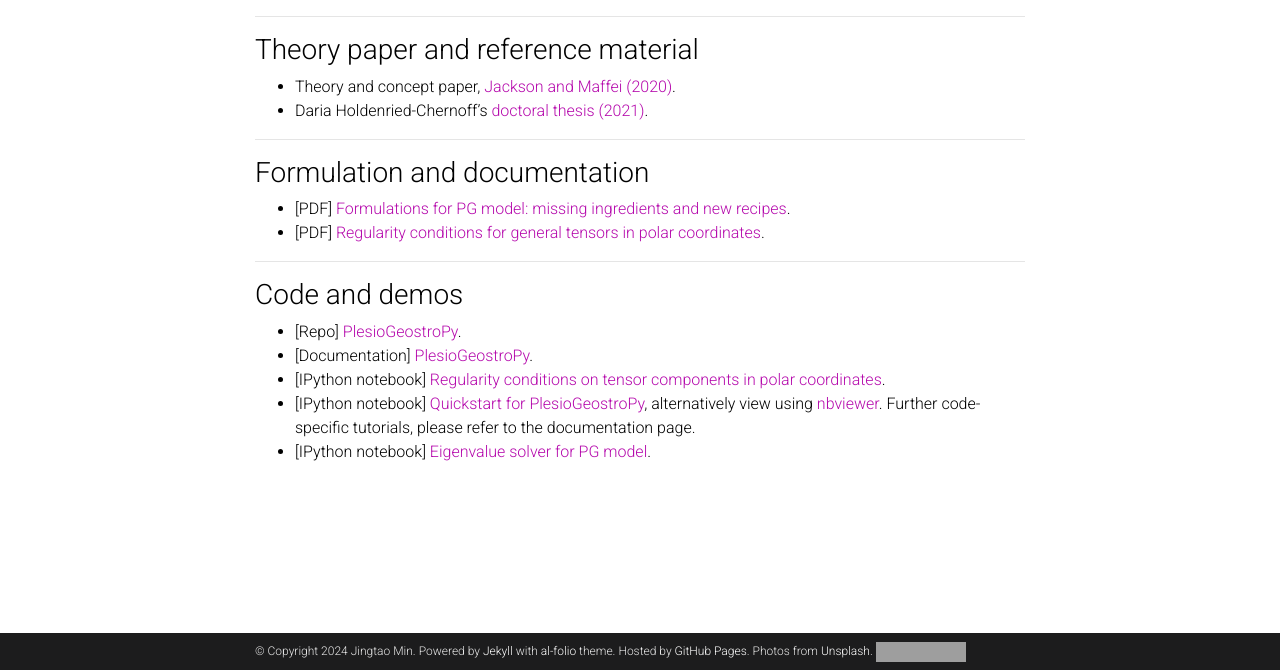
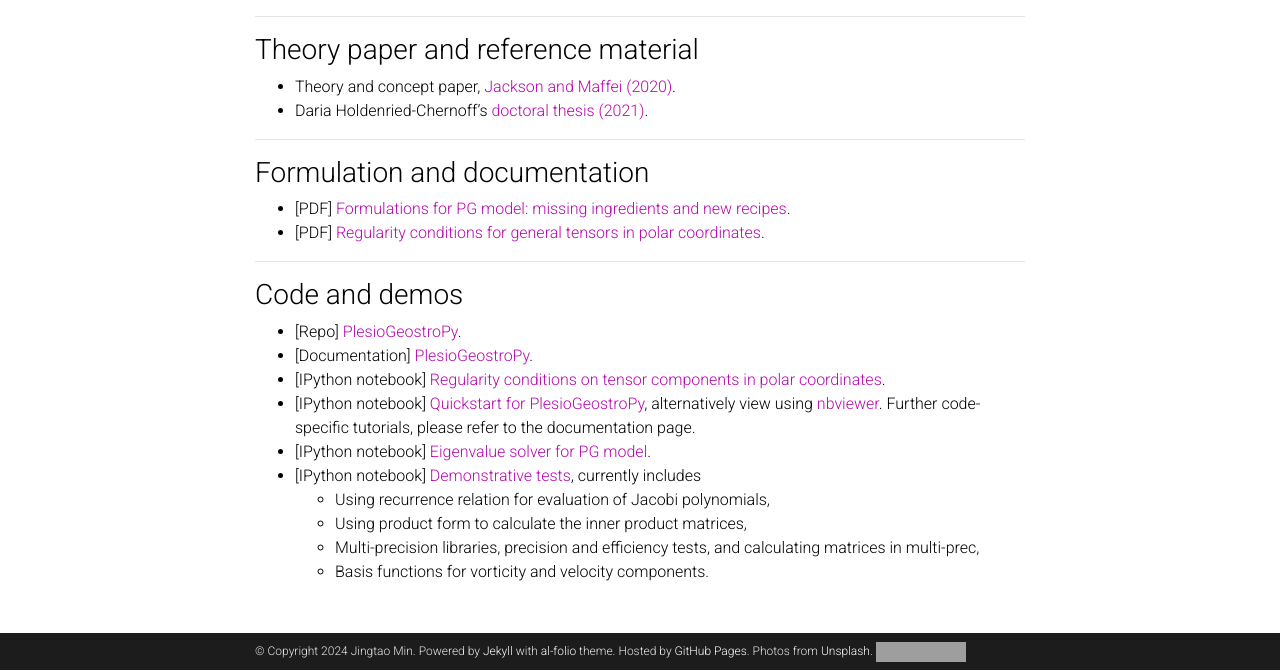
Before and after one commit to GentleMin/gentlemin.github.io, a Jekyll site: the page built from _projects/plesio_geostrophy.md, in a window 1280 px wide and 900 px high, scrolled down 524 px, cut to the strip 230-900 px from the top of the window. Built offline with Jekyll 4.4.1, drawn with Linux system fonts in a browser that asks for light colours; comment, search, counter and statistics services are not loaded; a style sheet for code colours, icons or effects is not loaded; grey boxes are pictures that could not be loaded.

Commit message:
Update test demos

```diff
--- a/_projects/plesio_geostrophy.md
+++ b/_projects/plesio_geostrophy.md
@@ -42,3 +42,8 @@ Figure below visualizes an eigenmode solved using this code.
 - [IPython notebook] [Regularity conditions on tensor components in polar coordinates](https://nbviewer.org/github/GentleMin/PlesioGeostroPy/blob/main/demos/Demo_Regularity.ipynb).
 - [IPython notebook] [Quickstart for PlesioGeostroPy](https://gentlemin.github.io/PlesioGeostroPy/demos/Demo_PlesioGeostroPy_Basics.html), alternatively view using [nbviewer](https://nbviewer.org/github/GentleMin/PlesioGeostroPy/blob/main/demos/Demo_PlesioGeostroPy_Basics.ipynb). Further code-specific tutorials, please refer to the documentation page.
 - [IPython notebook] [Eigenvalue solver for PG model](https://nbviewer.org/github/GentleMin/PlesioGeostroPy/blob/main/Eigen_Solve.ipynb).
+- [IPython notebook] [Demonstrative tests](https://nbviewer.org/github/GentleMin/PlesioGeostroPy/blob/main/Tests.ipynb), currently includes
+  - Using recurrence relation for evaluation of Jacobi polynomials,
+  - Using product form to calculate the inner product matrices,
+  - Multi-precision libraries, precision and efficiency tests, and calculating matrices in multi-prec,
+  - Basis functions for vorticity and velocity components.
```
